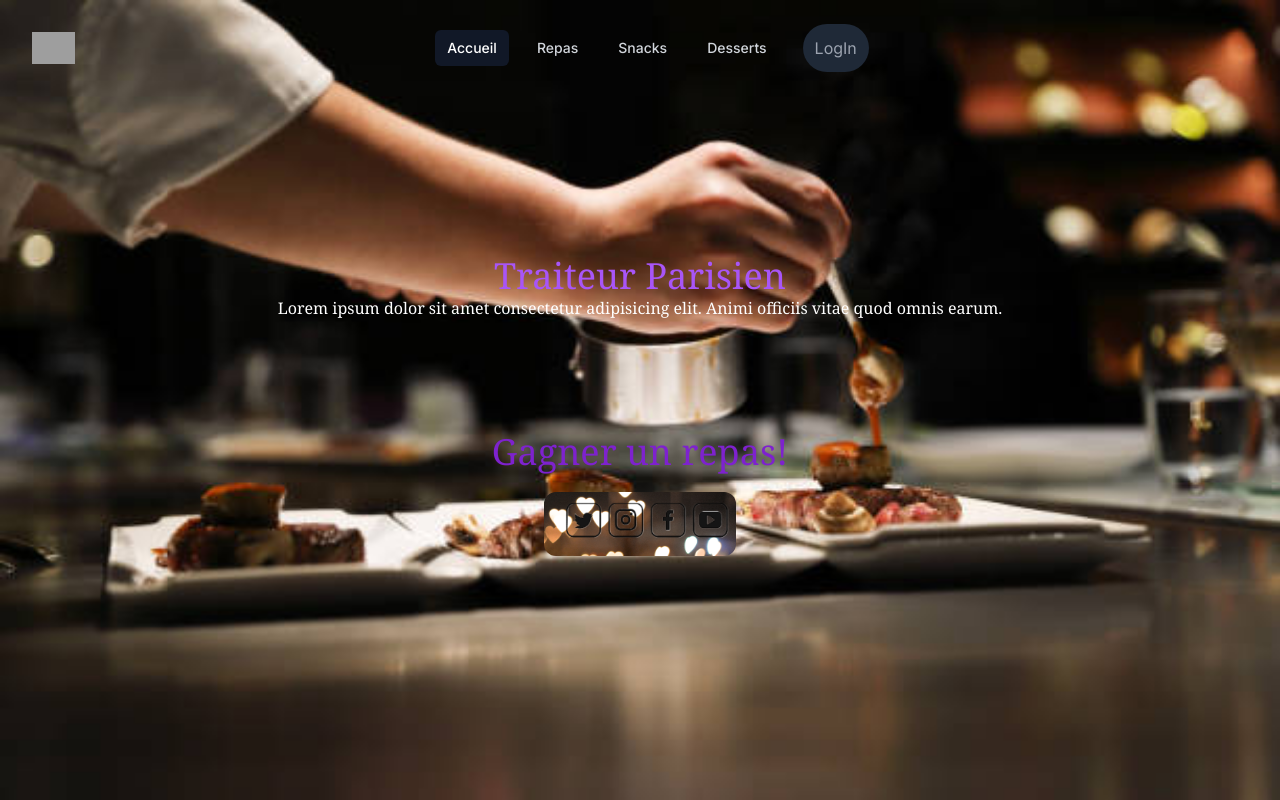
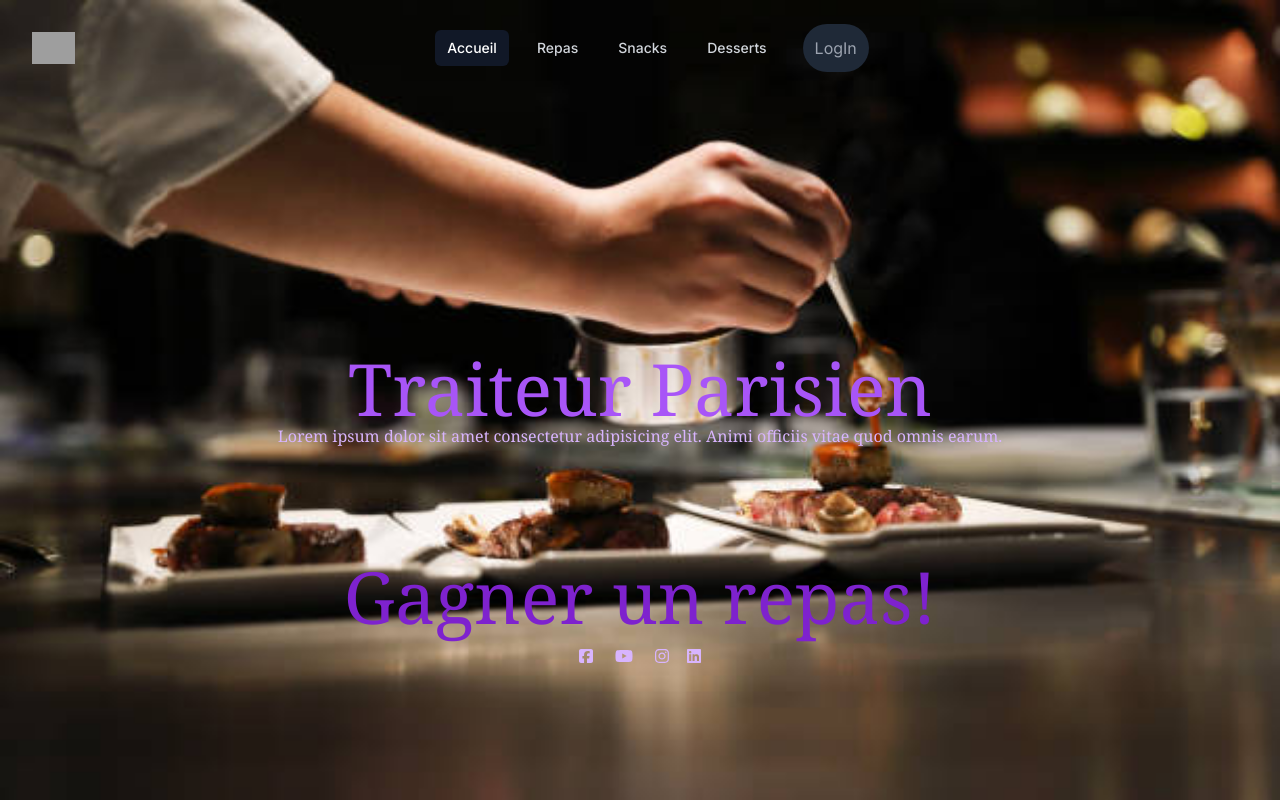
Before and after one commit to RaoufCherif/traiteur, a Next.js app: page / in a window 1280 px wide. Shown: the top 800 px of the page. Built offline with nearby package versions, Linux system fonts and the light colour scheme; grey boxes are pictures that could not be loaded; a web font is replaced by a local one.

Commit message:
added social network Icons

```diff
--- a/package.json
+++ b/package.json
@@ -10,6 +10,7 @@
   },
   "dependencies": {
     "@fortawesome/fontawesome-svg-core": "^6.5.1",
+    "@fortawesome/free-brands-svg-icons": "^6.5.1",
     "@fortawesome/free-solid-svg-icons": "^6.5.1",
     "@fortawesome/react-fontawesome": "^0.2.0",
     "next": "14.0.3",
--- a/src/app/components/Reseau.tsx
+++ b/src/app/components/Reseau.tsx
@@ -1,19 +1,40 @@
 import React from 'react'
 import Image from 'next/image'
 import resaeu from 'public/reseau.png'
+import {FontAwesomeIcon} from '@fortawesome/react-fontawesome';
+import { library } from '@fortawesome/fontawesome-svg-core'
+
+import { faFacebook, faInstagram, faLinkedin, faSquareFacebook, faYoutube } from '@fortawesome/free-brands-svg-icons'
+
+
+import Link from 'next/link';
 
 const Reseau = () => {
   return (
-    <Image
-    src={resaeu}
-    alt="background image"
-    width={200}
-    height={200}
-    className="relative cursor-pointer rounded-2xl transition ease-in-out p-1  hover:scale-110
-    focus:outline-none focus:ring-2 focus:ring-white focus:ring-offset-2
-    focus:ring-offset-gray-800 	 "
-     />
+    // <Image
+    // src={resaeu}
+    // alt="background image"
+    // width={200}
+    // height={200}
+    // className="relative cursor-pointer rounded-2xl transition ease-in-out p-1  hover:scale-110
+    // focus:outline-none focus:ring-2 focus:ring-white focus:ring-offset-2
+    // focus:ring-offset-gray-800 	 "
+    //  />
+    <>
 
+    <Link href="/" >
+
+    <div className='flex flex-raw gap-1'>
+    <FontAwesomeIcon  icon={  faSquareFacebook } className=' w-7 text-purple-300 z-50'/>
+    <FontAwesomeIcon  icon={  faYoutube } className=' w-10 text-purple-300 z-50'/>
+    <FontAwesomeIcon  icon={ faInstagram } className=' w-7 text-purple-300 z-50'/>
+    <FontAwesomeIcon  icon={ faLinkedin } className=' w-7 text-purple-300 z-50'/>
+
+    </div>
+
+    </Link>
+
+    </>
 
   )
 }
--- a/src/app/globals.css
+++ b/src/app/globals.css
@@ -42,9 +42,9 @@ body {
     height: 1vh;
    }
    #gagner_repas{
-    margin-top: 24vh;
+    margin-top: 12vh;
    }
    #titre_traiteur{
-    margin-top: 18vh;
+    margin-top: 11vh;
    }
 }
--- a/src/app/layout.tsx
+++ b/src/app/layout.tsx
@@ -6,6 +6,7 @@ import './globals.css'
 import { Kalam } from 'next/font/google';
 import { Ephesis } from 'next/font/google';
 import {Smooch} from 'next/font/google';
+
 
 const kalam = Kalam({
   subsets: ['latin'],
--- a/src/app/page.tsx
+++ b/src/app/page.tsx
@@ -12,6 +12,8 @@ import NosSpecialite from "./components/NosSpecialite";
 import AvisClients from "./components/AvisClients";
 
 
+
+
 export default function Home() {
 
   return (
@@ -23,21 +25,23 @@ export default function Home() {
 
             <div id="accueil_section_1" className=" flex flex-col  justify-around  items-center  ">
               <div id="titre_traiteur" className="flex  flex-col items-center ">
-              <h1 className="relative font-serif text-purple-500 hover:font-sans text-4xl hover:scale-110 mt-56  ">Traiteur Parisien </h1>
-              <h6 className="relative font-serif text-white" >Lorem ipsum dolor sit amet consectetur adipisicing elit. Animi officiis vitae quod omnis earum.</h6>
+              <h1 className="relative font-serif text-purple-500 hover:font-sans text-7xl hover:scale-110 mt-80  ">Traiteur Parisien </h1>
+              <h6 className="relative font-serif text-purple-300" >Lorem ipsum dolor sit amet consectetur adipisicing elit. Animi officiis vitae quod omnis earum.</h6>
 
           </div>
           <div className="flex flex-col items-center">
 
 
         <Link href="/dashboard">
-          <h1 id="gagner_repas" className="relative font-serif text-purple-700  hover:font-sans   text-4xl hover:scale-110 mb-4 mt-28 ">
+          <h1 id="gagner_repas" className="relative font-serif text-purple-700  hover:font-sans   text-7xl hover:scale-110 mb-4 mt-28 ">
             Gagner un repas!
           </h1>
         </Link>
+        <Reseau />
 
 
-          <Reseau />
+
+
 
 
         </div>
@@ -45,6 +49,7 @@ export default function Home() {
       </div>
 
         <SectionSale />
+
         <SectionSucre />
         <NosRepats />
         <TraditionNouveaute />
```
Also changed, not shown: src/app/components/AvisClients.tsx (+0 -7 lines), 2 other files (tests, documents, lock files or other folders).
